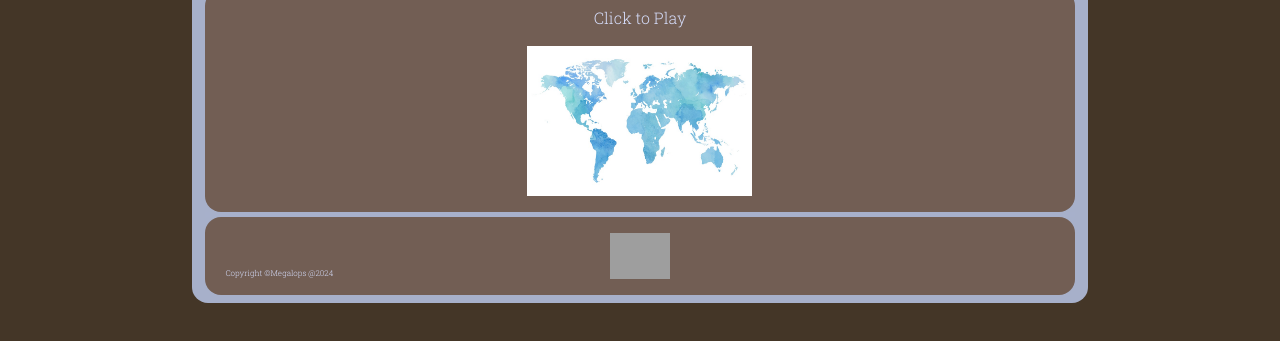
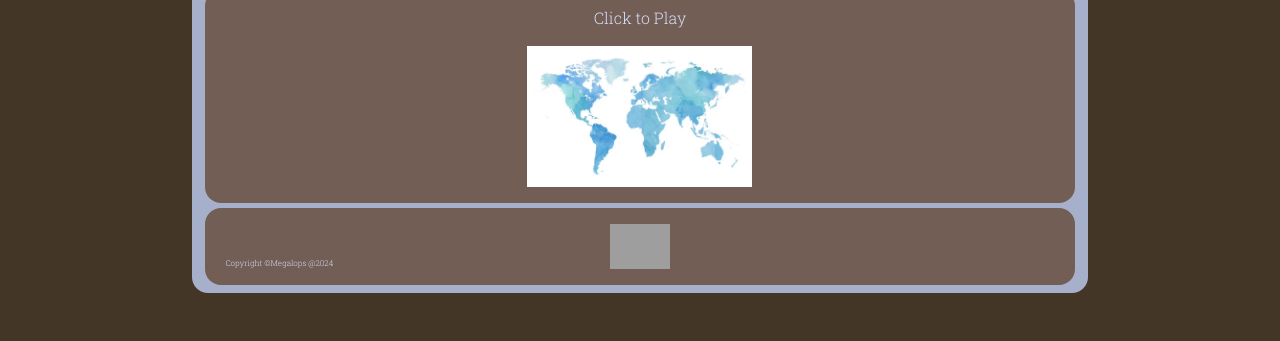
Before and after one commit to Coelecanth/project2FlagIt, a plain HTML site: page index.html in a window 1280 px wide. Shown: the part 219-560 px from the top of the page. Drawn offline with nearby package versions, Linux system fonts and the light colour scheme; grey boxes are pictures that could not be loaded.

Commit message:
Add refinement to styles

```diff
--- a/assets/css/style.css
+++ b/assets/css/style.css
@@ -130,7 +130,11 @@ div footer img {
     font-size: 0.5em
 }
 
-/* index panel and text styles  */
+/* index page and text styles  */
+.ind-img-game {
+    max-width: 225px;
+    max-height: 150px;
+}
 .ind-head {
     font-family: 'Economica';
     font-size: 2em;
--- a/index.html
+++ b/index.html
@@ -8,15 +8,14 @@
     <link href="https://cdn.jsdelivr.net/npm/bootstrap@5.3.3/dist/css/bootstrap.min.css" rel="stylesheet"
         integrity="sha384-QWTKZyjpPEjISv5WaRU9OFeRpok6YctnYmDr5pNlyT2bRjXh0JMhjY6hW+ALEwIH" crossorigin="anonymous">
     <!-- favourite icon -->
-    <link rel="shortcut icon" href="assets/img/flagiticon.jpg" type="image/x-icon">
+    <link rel="shortcut icon" href="assets/img/flagiticon-1.avif" type="image/x-icon">
     <!--- css file-->
     <link rel="stylesheet" href="assets/css/style.css">
     <meta name="author" content="L5 Web Diploma student">
     <meta name="viewport" content="width=device-width, initial-scale=1, shrink-to-fit=no">
-    <!--Fontawesome CDN using script-->
-    <!--<script src="https://kit.fontawesome.com/6cf7958865.js" crossorigin="anonymous"></script>-->
+  <!-- meta title  -->
+  <title>FlagIt!- The Flags of the World Game </title>
 
-    <title>FlagIt!- the Flags of the World Game </title>
 </head>
 
 <body>
@@ -48,7 +47,7 @@
         <hr class="ind-hr-format">
         <div id="gameBody" class="ind-flagpanel">
             <p>Click to Play</p>
-            <a href="game.html"><img src="assets/img/map.jpg" width="225" height="150"></a>
+            <a href="game.html"><img src="assets/img/map.avif" class="ind-img-game"></a>
         </div>
         <hr class="ind-hr-format">
         <div class="ind-copyr-panel">
```
Also changed, not shown: game.html (+2 -2 lines), htp.html (+4 -4 lines), stf.html (+3 -6 lines), assets/img/flagiticon-1.avif (added), assets/img/flagiticon.jpg (deleted), assets/img/map.avif (added), assets/img/map.jpg (deleted), assets/img/start-game.avif (added), assets/img/start-game.jpg (deleted).
